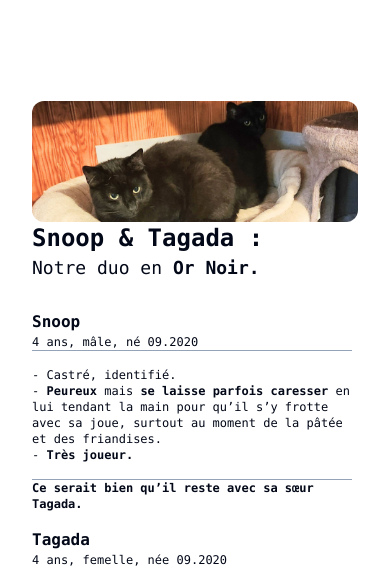
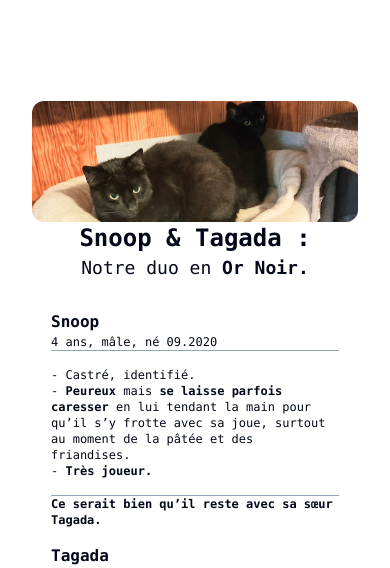
Before and after one commit to sdsmnc221/lpc.4o4.temp, a Vue app: page /adoptions/snoop-tagada in a window 390 px wide. Shown: the top 568 px of the page. Built offline with nearby package versions, Linux system fonts and the light colour scheme.

Commit message:
fix(app): spacings layout

```diff
--- a/src/views/adoptions/snoop-tagada.vue
+++ b/src/views/adoptions/snoop-tagada.vue
@@ -1,6 +1,8 @@
 <template>
   <div class="adoptions snoop-tagada flex flex-col space-y-3 p-8">
-    <h1 class="font-mono text-lg md:mt-4 md:w-1/2 m-auto">
+    <h1
+      class="font-mono text-lg md:mt-4 md:w-1/2 md:text-left text-center m-auto"
+    >
       <img
         src="/snoop-tagada/cover.jpg"
         alt="Adoption de Snoop et Tagada"
@@ -12,9 +14,9 @@
       <span class="font-bold">Or Noir.</span>
     </h1>
 
-    <div class="m-auto flex flex-col space-y-3 md:w-1/2">
+    <div class="m-auto flex flex-col space-y-3 md:w-1/2 w-72">
       <div class="flex md:flex-row flex-col font-mono">
-        <div class="md:basis-1/2 basis-full mr-10">
+        <div class="md:basis-1/2 basis-full md:mr-10">
           <h2 class="text-left text-base mt-4">
             <span class="font-bold">Snoop</span>
           </h2>
@@ -66,7 +68,7 @@
       </div>
 
       <div class="flex md:flex-row flex-col w-100 font-mono">
-        <div class="md:basis-1/2 basis-full mr-10">
+        <div class="md:basis-1/2 basis-full md:mr-10">
           <div class="font-mono">
             <h2 class="text-left text-base mt-4">
               <span class="font-bold">Leur histoire d'amour fraternel :</span>
@@ -128,8 +130,8 @@
         </div>
       </div>
 
-      <div class="flex md:flex-row flex-col items-center">
-        <div class="basis-1/2 font-mono mr-10">
+      <div class="flex md:flex-row w-100 flex-col items-center">
+        <div class="md:basis-1/2 basis-full font-mono md:mr-10">
           <h3 class="font-bold mt-4">
             Témoignages de Marie <br />(notre comportementaliste) :
           </h3>
```
